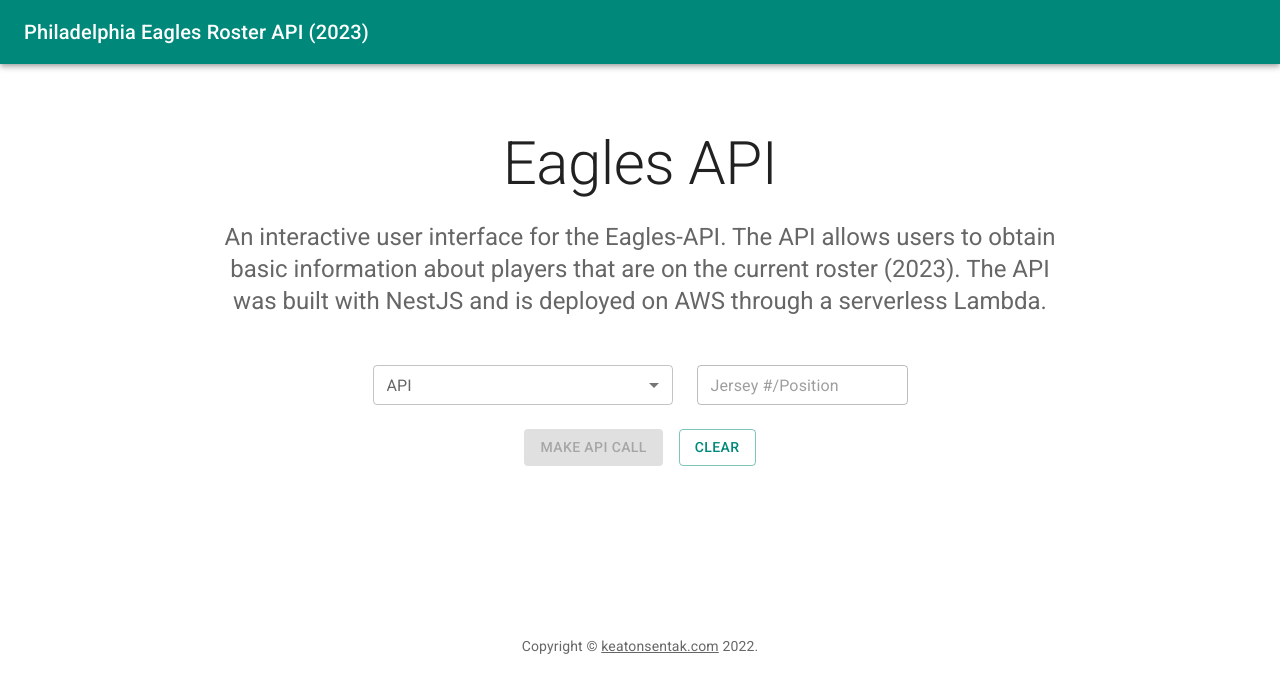
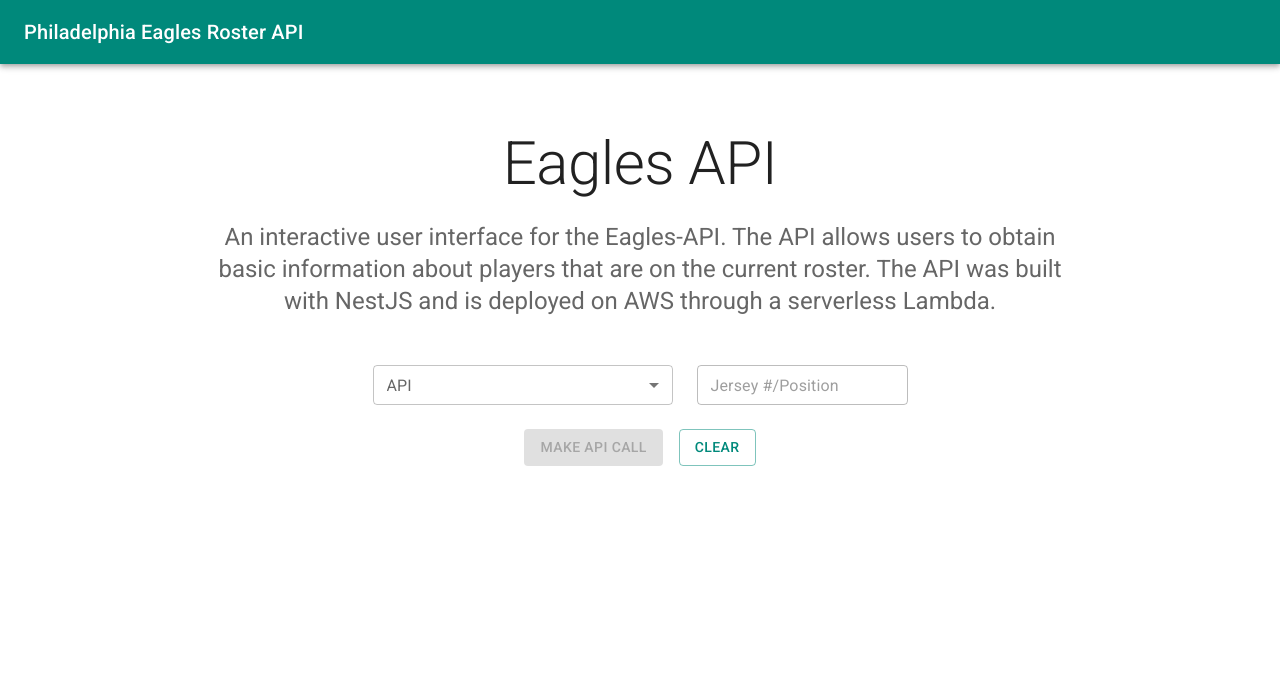
Before and after one commit to ksentak/eagles-api-ui, a React (Create React App) app: page / in a window 1280 px wide. Shown: the top 692 px of the page. Built offline with nearby package versions, Linux system fonts and the light colour scheme.

Commit message:
remove footer and and year information

```diff
--- a/src/pages/Home/components/Footer.js
+++ /dev/null
@@ -1,23 +0,0 @@
-import Box from '@mui/material/Box';
-import Typography from '@mui/material/Typography';
-import Link from '@mui/material/Link';
-
-const Footer = () => {
-  return (
-    <Box
-      sx={{ bgcolor: 'background.paper', p: 4, mt: '90px' }}
-      component='footer'
-    >
-      <Typography variant='body2' color='text.secondary' align='center'>
-        {'Copyright © '}
-        <Link color='inherit' href='https://keatonsentak.com/'>
-          keatonsentak.com
-        </Link>{' '}
-        {new Date().getFullYear()}
-        {'.'}
-      </Typography>
-    </Box>
-  );
-};
-
-export default Footer;
--- a/src/pages/Home/components/Navbar.js
+++ b/src/pages/Home/components/Navbar.js
@@ -10,7 +10,7 @@
       <AppBar position='relative'>
         <Toolbar>
           <Typography variant='h6' color='inherit' noWrap>
-            Philadelphia Eagles Roster API (2023)
+            Philadelphia Eagles Roster API
           </Typography>
         </Toolbar>
       </AppBar>
--- a/src/pages/Home/index.js
+++ b/src/pages/Home/index.js
@@ -10,7 +10,6 @@
 import DynamicSelect from './components/DynamicSelect';
 import PlayerGrid from './components/PlayerGrid';
 import Loader from './components/Loader';
-import Footer from './components/Footer';
 
 import { callEaglesApi } from '../../services/eaglesApi';
 import { validateApiInput } from '../../utils/validationUtils';
@@ -107,8 +106,8 @@
             >
               An interactive user interface for the Eagles-API. The API allows
               users to obtain basic information about players that are on the
-              current roster (2023). The API was built with NestJS and is
-              deployed on AWS through a serverless Lambda.
+              current roster. The API was built with NestJS and is deployed on
+              AWS through a serverless Lambda.
             </Typography>
             <DynamicSelect
               requestType={requestType}
@@ -143,7 +142,6 @@
         {isLoading && <Loader />}
         {playerData.length > 0 && <PlayerGrid playerData={playerData} />}
       </main>
-      <Footer />
     </>
   );
 };
```
